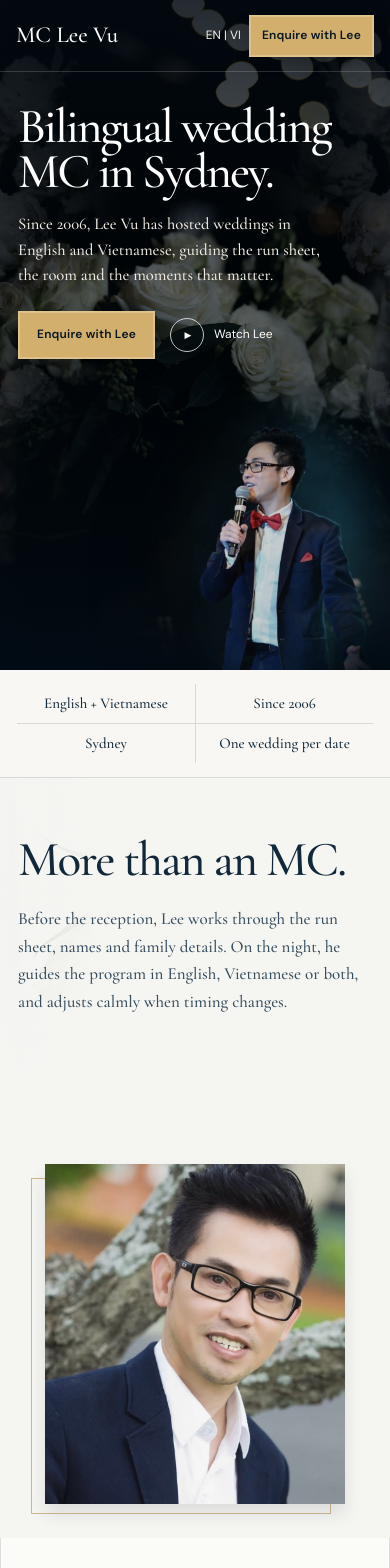
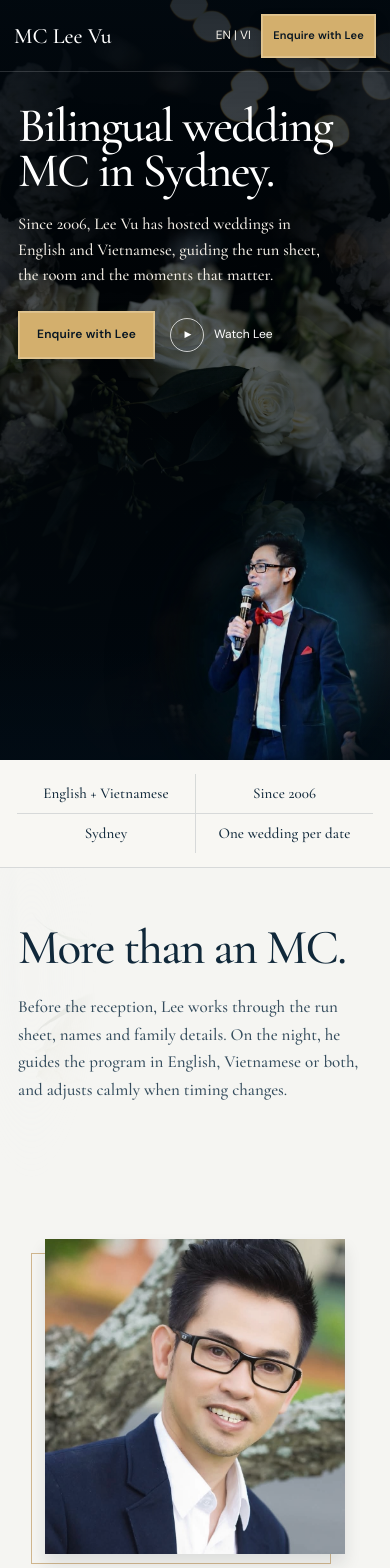
Before and after one commit to ohlalahahaha/mcleevu-wedding-mc, a React (Vite) app: page / in a window 390 px wide. Shown: the top 1568 px of the page. Built offline with nearby package versions, Linux system fonts and the light colour scheme.

Commit message:
Refine Lee Vu client experience with Impeccable

```diff
--- a/src/styles.css
+++ b/src/styles.css
@@ -21,6 +21,12 @@ button,input,textarea,select{font:inherit}
 button{cursor:pointer}
 img,video{display:block;max-width:100%}
 section[id]{scroll-margin-top:84px}
+::selection{background:#d7b97e;color:#061522}
+html{scrollbar-width:thin;scrollbar-color:#9c743c #061522}
+body{-webkit-font-smoothing:antialiased;text-rendering:optimizeLegibility}
+a{text-underline-offset:.18em;text-decoration-thickness:.06em}
+input,textarea{caret-color:var(--gold-deep)}
+*{-webkit-tap-highlight-color:rgba(211,175,109,.16)}
 :focus-visible{outline:2px solid var(--gold-deep);outline-offset:3px}
 
 .site-header{position:absolute;z-index:30;inset:0 0 auto;height:88px;padding:0 clamp(28px,6vw,96px);display:flex;align-items:center;gap:34px;color:#fff;border-bottom:1px solid rgba(255,255,255,.16)}
@@ -38,21 +44,21 @@ section[id]{scroll-margin-top:84px}
 .hero::before{content:'';position:absolute;inset:0;z-index:-3;background:linear-gradient(90deg,rgba(2,11,19,.82),rgba(2,11,19,.46) 40%,rgba(2,11,19,.13) 66%,rgba(2,11,19,.42))}
 .hero::after{content:'';position:absolute;left:0;right:0;bottom:0;height:110px;z-index:-1;background:linear-gradient(transparent,rgba(2,12,21,.82))}
 .hero-inner{position:relative;width:min(1180px,calc(100% - 80px));min-height:720px;margin:0 auto;display:grid;grid-template-columns:minmax(0,.88fr) minmax(430px,.86fr);align-items:end;gap:36px}
-.hero-copy{position:relative;z-index:4;max-width:570px;padding:232px 0 92px}.hero h1{margin:0;font:500 clamp(62px,5.65vw,84px)/.91 var(--serif);letter-spacing:-.042em}.hero-lead{max-width:520px;margin:23px 0 0;color:#f0ebe3;font:500 19px/1.58 var(--serif)}
+.hero-copy{position:relative;z-index:4;max-width:570px;padding:232px 0 92px;text-shadow:0 4px 28px rgba(0,0,0,.28)}.hero h1{margin:0;font:500 clamp(62px,5.65vw,84px)/.91 var(--serif);letter-spacing:-.04em;text-wrap:balance}.hero-lead{max-width:520px;margin:23px 0 0;color:#f4efe7;font:500 19px/1.58 var(--serif);text-shadow:0 2px 18px rgba(0,0,0,.32)}
 .hero-actions{display:flex;align-items:center;gap:24px;margin-top:31px}.hero-actions .button{min-width:142px}.video-link{display:inline-flex;align-items:center;gap:10px;color:#fff;text-decoration:none;font-size:12px}.play-dot{width:34px;height:34px;border:1px solid rgba(255,255,255,.74);border-radius:50%;display:grid;place-items:center;font-size:9px;padding-left:2px}
-.hero-portrait{position:relative;z-index:2;align-self:end;height:600px}.hero-portrait img{position:absolute;right:0;bottom:-1%;width:min(100%,530px);height:600px;object-fit:contain;object-position:bottom center;filter:brightness(.82) saturate(.62) contrast(.99) drop-shadow(0 26px 30px rgba(0,0,0,.34))}
+.hero-portrait{position:relative;z-index:2;align-self:end;height:600px}.hero-light{display:none}.hero-portrait img{position:absolute;right:0;bottom:-1%;width:min(100%,540px);height:600px;object-fit:contain;object-position:bottom center;filter:brightness(.91) saturate(.72) contrast(1.035) drop-shadow(0 24px 28px rgba(0,0,0,.38))}
 .hero-candles{position:absolute;top:12%;bottom:7%;width:16%;z-index:2;pointer-events:none}.hero-candles-left{left:2%}.hero-candles-right{right:2%}.hero-candles i{position:absolute;bottom:0;width:17px;height:96px;opacity:.68;background:linear-gradient(90deg,#b9a77f,#fff8df 44%,#bca77a)}.hero-candles i::before{content:'';position:absolute;left:50%;top:-20px;width:11px;height:18px;border-radius:55% 45% 55% 45%;transform:translateX(-50%) rotate(4deg);background:#e6bd74}.hero-candles i:nth-child(1){left:8%;height:120px}.hero-candles i:nth-child(2){left:42%;height:82px;bottom:5%}.hero-candles i:nth-child(3){right:5%;height:145px;bottom:1%}
 
-.trust-strip{height:100px;padding:0 max(40px,calc((100% - 1180px)/2));display:grid;grid-template-columns:repeat(4,1fr);align-items:center;background:#f8f7f3;border-bottom:1px solid var(--line)}.trust-strip strong{padding:0 28px;text-align:center;font:500 19px/1.25 var(--serif)}.trust-strip strong+strong{border-left:1px solid var(--line)}
+.trust-strip{height:94px;padding:0 max(40px,calc((100% - 1180px)/2));display:grid;grid-template-columns:repeat(4,1fr);align-items:center;background:#f8f7f3;border-bottom:1px solid var(--line)}.trust-strip strong{padding:0 28px;text-align:center;font:500 18px/1.25 var(--serif);letter-spacing:.005em}.trust-strip strong+strong{border-left:1px solid var(--line)}
 
 .story-band{display:grid;grid-template-columns:50% 14% 36%;min-height:560px;background:var(--ivory);overflow:hidden}.about-panel{position:relative;min-width:0;padding:80px 46% 70px max(48px,calc((100vw - 1180px)/2));background:var(--ivory);overflow:hidden}.about-panel::before{content:'';position:absolute;left:-9%;top:-14%;width:34%;height:58%;background:url('/media/decor/roses-light.jpg') center/cover;opacity:.12;-webkit-mask-image:radial-gradient(ellipse,#000 8%,transparent 70%);mask-image:radial-gradient(ellipse,#000 8%,transparent 70%)}
 .section-copy{position:relative;z-index:2;max-width:420px}.section-copy h2{margin:0;font:500 clamp(48px,4.2vw,66px)/.97 var(--serif);letter-spacing:-.035em}.section-copy p{margin:22px 0 0;color:#344c5d;font:500 18px/1.65 var(--serif)}
-.about-photo{position:absolute;right:5.5%;bottom:4%;width:41%;height:88%;margin:0}.about-photo::before{content:'';position:absolute;inset:8% 8% 2% -5%;border:1px solid rgba(183,139,72,.58);z-index:0}.about-photo img{position:absolute;z-index:1;right:0;bottom:0;width:94%;height:93%;object-fit:cover;object-position:center 14%;filter:saturate(.72) contrast(1) brightness(.98);box-shadow:0 12px 16px rgba(21,32,38,.12)}
+.about-photo{position:absolute;right:5.5%;bottom:4%;width:41%;height:88%;margin:0}.about-photo::before{content:'';position:absolute;inset:8% 8% 2% -5%;border:1px solid rgba(183,139,72,.58);z-index:0}.about-photo img{position:absolute;z-index:1;right:0;bottom:0;width:94%;height:93%;object-fit:cover;object-position:center 14%;filter:saturate(.76) contrast(1.015) brightness(1);box-shadow:0 16px 30px rgba(21,32,38,.14)}
 .identity-note{display:flex;flex-direction:column;justify-content:center;gap:18px;padding:44px 28px;background:#fbfbf8;border-left:1px solid var(--line);border-right:1px solid var(--line);text-align:center}.identity-note span{color:#956f38;font:600 12px/1.45 var(--sans);letter-spacing:.04em}.identity-note p{margin:0;font:500 18px/1.43 var(--serif)}.identity-note a{font-size:12px;text-underline-offset:4px;text-decoration-color:var(--gold-deep)}
 .sydney-moment{position:relative;isolation:isolate;min-height:560px;overflow:hidden;color:#fff;background:var(--navy)}.sydney-image{position:absolute;inset:0;z-index:-3;background:url('/media/decor/sydney-harbour.jpg') center/cover no-repeat;filter:saturate(.77) brightness(.66)}.sydney-overlay{position:absolute;inset:0;z-index:-2;background:linear-gradient(180deg,rgba(5,18,31,.08),rgba(5,18,31,.65) 74%,rgba(5,18,31,.86))}.sydney-moment::after{content:'';position:absolute;right:-16%;bottom:-20%;width:62%;height:54%;background:url('/media/decor/wedding-roses-candles.jpg') 68% 70%/160% auto no-repeat;opacity:.48;-webkit-mask-image:radial-gradient(ellipse,#000 5%,transparent 72%);mask-image:radial-gradient(ellipse,#000 5%,transparent 72%)}.sydney-copy{position:absolute;z-index:2;left:8%;right:8%;bottom:9%}.sydney-label{margin:0 0 12px;color:#e6cb99;font:600 12px/1.4 var(--sans);letter-spacing:.04em}.sydney-copy h2{max-width:520px;margin:0;font:500 clamp(38px,3vw,52px)/.98 var(--serif);letter-spacing:-.03em}.sydney-copy>p:last-child{max-width:510px;margin:16px 0 0;color:#f2ede5;font:500 17px/1.58 var(--serif)}
 
-.media-section{position:relative;background:var(--navy);color:#fff;overflow:hidden}.media-inner{display:grid;grid-template-columns:46% 54%;width:100%;margin:0}.video-column{position:relative;min-height:500px;display:grid;grid-template-columns:.72fr 1fr;gap:34px;align-items:center;padding:60px 38px 60px max(48px,calc((100vw - 1180px)/2));overflow:hidden;background:#071826}.video-column::before{content:'';position:absolute;inset:0;background:url('/media/decor/wedding-roses-candles.jpg') left center/cover no-repeat;opacity:.11}.video-column::after{content:'';position:absolute;left:-12%;bottom:-35%;width:54%;height:92%;background:url('/media/decor/flowers-dark.jpg') center/cover;opacity:.32;-webkit-mask-image:radial-gradient(ellipse,#000 8%,transparent 70%);mask-image:radial-gradient(ellipse,#000 8%,transparent 70%)}.media-copy,.video-frame{position:relative;z-index:2}.media-copy h2{margin:0;font:500 clamp(46px,3.9vw,60px)/.96 var(--serif)}.media-copy p{margin:16px 0 0;color:#d3dcdf;font:500 16px/1.6 var(--serif)}.video-frame{justify-self:center;width:min(100%,285px);padding:9px;border:1px solid rgba(211,175,109,.72);background:#04101b;box-shadow:0 8px 12px rgba(0,0,0,.24)}.media-section video{width:100%;aspect-ratio:883/1104;object-fit:cover;object-position:center 7%;background:#02080d}
-.availability-section{position:relative;min-width:0;display:flex;flex-direction:column;justify-content:center;padding:64px max(46px,calc((100vw - 1180px)/2)) 64px 54px;background:#f8f7f3;color:var(--ink);overflow:visible}.availability-section::before{content:'';position:absolute;right:-14%;top:-25%;width:37%;height:75%;background:url('/media/decor/roses-light.jpg') center/cover;opacity:.08;-webkit-mask-image:radial-gradient(ellipse,#000 8%,transparent 70%);mask-image:radial-gradient(ellipse,#000 8%,transparent 70%)}.availability-intro,.availability-card{position:relative;z-index:2}.availability-intro{max-width:580px;margin:0 0 30px}.availability-intro h2{margin:0;font:500 clamp(48px,4vw,64px)/.97 var(--serif);letter-spacing:-.035em}.availability-intro p{margin:15px 0 0;color:var(--muted);font:500 18px/1.58 var(--serif)}.availability-card{width:100%;max-width:690px;padding:27px 28px;background:#fff;border:1px solid rgba(183,139,72,.5);box-shadow:0 7px 12px rgba(21,32,38,.08)}
+.media-section{position:relative;background:var(--navy);color:#fff;overflow:hidden}.media-inner{display:grid;grid-template-columns:46% 54%;width:100%;margin:0}.video-column{position:relative;min-height:500px;display:grid;grid-template-columns:.72fr 1fr;gap:34px;align-items:center;padding:60px 38px 60px max(48px,calc((100vw - 1180px)/2));overflow:hidden;background:#071826}.video-column::before{content:'';position:absolute;inset:0;background:url('/media/decor/wedding-roses-candles.jpg') left center/cover no-repeat;opacity:.11}.video-column::after{content:'';position:absolute;left:-12%;bottom:-35%;width:54%;height:92%;background:url('/media/decor/flowers-dark.jpg') center/cover;opacity:.32;-webkit-mask-image:radial-gradient(ellipse,#000 8%,transparent 70%);mask-image:radial-gradient(ellipse,#000 8%,transparent 70%)}.media-copy,.video-frame{position:relative;z-index:2}.media-copy h2{margin:0;font:500 clamp(46px,3.9vw,60px)/.96 var(--serif)}.media-copy p{margin:16px 0 0;color:#d3dcdf;font:500 16px/1.6 var(--serif)}.video-frame{justify-self:center;width:min(100%,292px);padding:8px;border:1px solid rgba(211,175,109,.7);background:#04101b;box-shadow:0 18px 34px rgba(0,0,0,.27)}.media-section video{width:100%;aspect-ratio:883/1104;object-fit:cover;object-position:center 7%;background:#02080d}
+.availability-section{position:relative;min-width:0;display:flex;flex-direction:column;justify-content:center;padding:64px max(46px,calc((100vw - 1180px)/2)) 64px 54px;background:#f8f7f3;color:var(--ink);overflow:visible}.availability-section::before{content:'';position:absolute;right:-14%;top:-25%;width:37%;height:75%;background:url('/media/decor/roses-light.jpg') center/cover;opacity:.08;-webkit-mask-image:radial-gradient(ellipse,#000 8%,transparent 70%);mask-image:radial-gradient(ellipse,#000 8%,transparent 70%)}.availability-intro,.availability-card{position:relative;z-index:2}.availability-intro{max-width:580px;margin:0 0 30px}.availability-intro h2{margin:0;font:500 clamp(48px,4vw,64px)/.97 var(--serif);letter-spacing:-.035em}.availability-intro p{margin:15px 0 0;color:var(--muted);font:500 18px/1.58 var(--serif)}.availability-card{width:100%;max-width:690px;padding:29px 30px;background:#fff;border:1px solid rgba(183,139,72,.46);box-shadow:0 16px 36px rgba(21,32,38,.09)}
 
 .date-checker>label,.form-grid label>span{display:block;margin-bottom:8px;font-size:12px;font-weight:600;letter-spacing:.01em}.date-row{display:grid;grid-template-columns:1fr auto;gap:12px}.date-row .button{min-width:142px}
 input,textarea,select{width:100%;min-height:56px;border:1px solid rgba(16,40,58,.18);border-radius:0;background:#fff;color:var(--ink);padding:12px 14px;font-size:15px}textarea{min-height:110px;resize:vertical}input:focus,textarea:focus,select:focus{border-color:var(--gold-deep);outline:2px solid rgba(169,127,66,.16);outline-offset:1px}
@@ -61,7 +67,7 @@ input,textarea,select{width:100%;min-height:56px;border:1px solid rgba(16,40,58,
 
 a.button{text-decoration:none;display:inline-flex;align-items:center;justify-content:center}.enquiry-actions{display:flex;flex-wrap:wrap;gap:14px;margin-top:22px}.button-quiet{min-height:54px;padding:0 27px;display:inline-flex;align-items:center;justify-content:center;border:1px solid rgba(169,127,66,.55);background:#fff;color:var(--ink);font-size:12px;font-weight:600;letter-spacing:.018em;text-decoration:none;transition:background-color .18s ease,border-color .18s ease}.button-quiet:hover{background:#f6f0e2;border-color:var(--gold-deep)}.enquiry-details{display:grid;grid-template-columns:auto 1fr;gap:9px 16px;align-items:baseline;margin-top:21px;font-size:14px;color:var(--muted)}.enquiry-details a{color:var(--ink);font-weight:600;text-underline-offset:4px;text-decoration-color:var(--gold-deep)}.enquiry-note{margin:17px 0 0;color:var(--muted);font-size:13px;line-height:1.6}
 
-.closing-band{display:grid;grid-template-columns:44% 56%;background:var(--navy);color:#fff;border-top:1px solid rgba(255,255,255,.08)}.contact-section{position:relative;min-height:310px;padding:62px 42px 58px max(48px,calc((100vw - 1180px)/2));overflow:hidden}.contact-section::after{content:'';position:absolute;left:-16%;bottom:-55%;width:55%;height:125%;background:url('/media/decor/flowers-dark.jpg') center/cover;opacity:.17;-webkit-mask-image:radial-gradient(ellipse,#000 8%,transparent 72%);mask-image:radial-gradient(ellipse,#000 8%,transparent 72%)}.contact-inner{position:relative;z-index:2}.contact-section h2,.faq-section h2{margin:0;font:500 clamp(42px,3.45vw,54px)/.98 var(--serif)}.contact-inner>div:first-child p{margin:15px 0 0;color:#d0d9dd;font:500 16px/1.6 var(--serif)}.contact-links{display:grid;grid-template-columns:1fr 1fr;gap:22px;margin-top:38px}.contact-links a{display:grid;gap:6px;text-decoration:none;padding-top:14px;border-top:1px solid rgba(211,175,109,.45)}.contact-links small{color:#dfbf84;font-size:12px}.contact-links strong{font:500 20px/1.25 var(--serif);word-break:break-word}
+.closing-band{display:grid;grid-template-columns:44% 56%;background:var(--navy);color:#fff;border-top:1px solid rgba(255,255,255,.08)}.contact-section{position:relative;min-height:310px;padding:62px 42px 58px max(48px,calc((100vw - 1180px)/2));overflow:hidden}.contact-section::after{content:'';position:absolute;left:-16%;bottom:-55%;width:55%;height:125%;background:url('/media/decor/flowers-dark.jpg') center/cover;opacity:.17;-webkit-mask-image:radial-gradient(ellipse,#000 8%,transparent 72%);mask-image:radial-gradient(ellipse,#000 8%,transparent 72%)}.contact-inner{position:relative;z-index:2}.contact-section h2,.faq-section h2{margin:0;font:500 clamp(42px,3.45vw,54px)/.98 var(--serif)}.contact-inner>div:first-child p{margin:15px 0 0;color:#d0d9dd;font:500 16px/1.6 var(--serif)}.contact-links{display:grid;grid-template-columns:1fr 1fr;gap:22px;margin-top:38px}.contact-links a{display:grid;gap:6px;text-decoration:none;padding-top:14px;border-top:1px solid rgba(211,175,109,.45);transition:border-color .18s ease,color .18s ease}.contact-links a:hover{border-color:#e0c48e;color:#fff}.contact-links small{color:#dfbf84;font-size:12px}.contact-links strong{font:500 20px/1.25 var(--serif);word-break:break-word}
 .faq-section{position:relative;min-height:310px;padding:62px max(48px,calc((100vw - 1180px)/2)) 58px 42px;border-left:1px solid rgba(255,255,255,.08);overflow:hidden}.faq-section::after{content:'';position:absolute;right:-9%;bottom:-48%;width:47%;height:120%;background:url('/media/decor/flowers-dark.jpg') center/cover;opacity:.18;-webkit-mask-image:radial-gradient(ellipse,#000 7%,transparent 72%);mask-image:radial-gradient(ellipse,#000 7%,transparent 72%)}.faq-list{position:relative;z-index:2;margin-top:26px}.faq-list article{border-top:1px solid rgba(255,255,255,.16)}.faq-list article:last-child{border-bottom:1px solid rgba(255,255,255,.16)}.faq-list button{width:100%;min-height:58px;padding:13px 0;border:0;background:none;color:#fff;display:flex;align-items:center;justify-content:space-between;gap:18px;text-align:left}.faq-list button span{font:500 18px/1.35 var(--serif)}.faq-list button b{color:var(--gold);font:400 21px/1 var(--serif)}.faq-list article p{max-width:650px;margin:0;padding:0 36px 19px 0;color:#cbd4d8;font-size:14px;line-height:1.6}
 footer{background:#04121e;color:#fff;padding:25px max(48px,calc((100vw - 1180px)/2)) 21px;border-top:1px solid rgba(255,255,255,.08)}.footer-inner{display:flex;align-items:center;justify-content:space-between;gap:30px}.footer-brand small{font-size:12px;color:#c0c9cd}.footer-inner>p{margin:0;color:#bac4c8;font-size:12px}
 
@@ -70,13 +76,30 @@ footer{background:#04121e;color:#fff;padding:25px max(48px,calc((100vw - 1180px)
 }
 
 @media(max-width:640px){
-  .site-header{height:72px;padding:0 16px;gap:10px}.brand span{font-size:23px}.site-header .brand small{display:none}.header-actions{margin-left:auto;gap:8px}.lang-toggle{min-height:42px;font-size:12px}.button-small{min-height:42px;padding-inline:12px;font-size:12px}
-  .hero{min-height:670px}.hero-atmosphere{background-position:47% center}.hero-atmosphere::before,.hero-atmosphere::after{width:68%;opacity:.58}.hero-atmosphere::before{left:-34%}.hero-atmosphere::after{right:-34%}.hero::before{background:linear-gradient(180deg,rgba(2,11,19,.76),rgba(2,11,19,.3) 44%,rgba(2,11,19,.82))}.hero-inner{width:100%;min-height:670px;display:block}.hero-copy{padding:104px 18px 0;max-width:355px}.hero h1{font-size:49px;line-height:.92}.hero-lead{font-size:16.5px;line-height:1.55;max-width:340px;margin-top:18px}.hero-actions{margin-top:22px;gap:15px}.hero-actions .button{min-width:126px;min-height:48px;padding-inline:18px}.video-link{font-size:12px}.hero-portrait{position:absolute;right:-4%;bottom:-1%;width:72%;height:375px}.hero-portrait img{right:0;width:100%;height:375px;object-position:bottom center}.hero-candles{display:none}
+  .site-header{height:72px;padding:0 14px;gap:8px}.brand{flex:0 0 auto}.brand span{font-size:22px;white-space:nowrap}.site-header .brand small{display:none}.header-actions{margin-left:auto;gap:6px;min-width:0}.lang-toggle{min-width:44px;min-height:44px;font-size:12px;white-space:nowrap}.button-small{min-height:44px;padding-inline:11px;font-size:11px;white-space:nowrap}
+  .hero{min-height:760px}.hero-atmosphere{background-position:47% center}.hero-atmosphere::before,.hero-atmosphere::after{width:68%;opacity:.58}.hero-atmosphere::before{left:-34%}.hero-atmosphere::after{right:-34%}.hero::before{background:linear-gradient(180deg,rgba(2,11,19,.76),rgba(2,11,19,.3) 44%,rgba(2,11,19,.82))}.hero-inner{width:100%;min-height:760px;display:block}.hero-copy{padding:104px 18px 0;max-width:358px;text-shadow:0 4px 24px rgba(0,0,0,.34)}.hero h1{font-size:clamp(44px,12.4vw,52px);line-height:.93;letter-spacing:-.035em}.hero-lead{font-size:16.5px;line-height:1.55;max-width:345px;margin-top:18px}.hero-actions{margin-top:22px;gap:15px}.hero-actions .button{min-width:126px;min-height:48px;padding-inline:18px}.video-link{font-size:12px}.hero-portrait{position:absolute;right:-2%;bottom:0;width:66%;height:330px}.hero-portrait img{right:0;width:100%;height:330px;object-position:bottom center}.hero-candles{display:none}
   .trust-strip{height:auto;padding:14px 17px;grid-template-columns:1fr 1fr}.trust-strip strong{padding:10px 6px;font-size:15px}.trust-strip strong:nth-child(3){border-left:0}.trust-strip strong:nth-child(n+3){border-top:1px solid var(--line)}
-  .story-band{display:block}.about-panel{min-height:760px;padding:58px 18px 405px}.section-copy{max-width:none}.section-copy h2{font-size:49px}.section-copy p{font-size:17px;line-height:1.62}.about-photo{left:50%;right:auto;bottom:34px;width:min(78%,300px);height:340px;transform:translateX(-50%)}.about-photo::before{inset:14px 14px -10px -14px}.about-photo img{inset:0;width:100%;height:100%;object-position:center 12%;box-shadow:0 10px 16px rgba(21,32,38,.11)}
+  .story-band{display:block}.about-panel{min-height:720px;padding:56px 18px 374px}.section-copy{max-width:none}.section-copy h2{font-size:49px}.section-copy p{font-size:17px;line-height:1.62}.about-photo{left:50%;right:auto;bottom:34px;width:min(78%,300px);height:315px;transform:translateX(-50%)}.about-photo::before{inset:14px 14px -10px -14px}.about-photo img{inset:0;width:100%;height:100%;object-position:center 12%;box-shadow:0 10px 16px rgba(21,32,38,.11)}
   .identity-note{display:flex;min-height:220px;padding:40px 30px}.identity-note span{font-size:12px}.identity-note p{font-size:18px;line-height:1.45;max-width:300px;margin:0 auto}.sydney-moment{min-height:410px}.sydney-copy{left:18px;right:18px;bottom:9%}.sydney-label{font-size:12px}.sydney-copy h2{font-size:40px}.sydney-copy>p:last-child{font-size:15.5px}.sydney-moment::after{width:80%;right:-38%}
-  .video-column{min-height:660px;grid-template-columns:1fr;padding:56px 18px 62px;gap:34px}.media-copy h2{font-size:44px}.media-copy p{font-size:16px}.video-frame{width:min(100%,280px);justify-self:center}.availability-section{padding:58px 18px}.availability-intro h2{font-size:44px}.availability-intro p{font-size:16.5px}.availability-card{padding:20px}.date-row,.form-grid{grid-template-columns:1fr}.form-grid .full{grid-column:auto}.date-row .button{min-width:0}.date-checker>label,.form-grid label>span{font-size:12px}
+  .video-column{min-height:600px;grid-template-columns:1fr;padding:52px 18px 56px;gap:28px}.media-copy h2{font-size:44px}.media-copy p{font-size:16px}.video-frame{width:min(100%,280px);justify-self:center}.availability-section{padding:52px 18px}.availability-intro h2{font-size:44px}.availability-intro p{font-size:16.5px}.availability-card{padding:21px 18px}.date-row,.form-grid{grid-template-columns:1fr}.form-grid .full{grid-column:auto}.date-row .button{min-width:0}.date-checker>label,.form-grid label>span{font-size:12px}
   .closing-band{display:block}.contact-section,.faq-section{min-height:auto;padding:50px 18px}.faq-section{border-left:0;border-top:1px solid rgba(255,255,255,.08)}.contact-section h2,.faq-section h2{font-size:40px}.contact-links{grid-template-columns:1fr;margin-top:28px}.contact-links small{font-size:12px}.footer-inner{align-items:flex-end}.footer-brand span{font-size:21px}.footer-brand small{font-size:12px}.footer-inner>p{font-size:12px}
 }
 
+@media(prefers-reduced-motion:no-preference){
+  .hero-atmosphere{animation:lee-scene-settle 1.15s cubic-bezier(.16,1,.3,1) both}
+  .hero-copy{animation:lee-copy-settle .82s .08s cubic-bezier(.16,1,.3,1) both}
+  .hero-portrait img{animation:lee-portrait-settle .95s .12s cubic-bezier(.16,1,.3,1) both}
+}
+@keyframes lee-scene-settle{from{transform:scale(1.025);filter:saturate(.68) brightness(.48) contrast(1.06)}to{transform:scale(1);filter:saturate(.76) brightness(.55) contrast(1.04)}}
+@keyframes lee-copy-settle{from{opacity:.78;transform:translateY(12px)}to{opacity:1;transform:translateY(0)}}
+@keyframes lee-portrait-settle{from{opacity:.86;transform:translateY(18px)}to{opacity:1;transform:translateY(0)}}
+@media(max-width:380px){
+  .site-header{padding-inline:10px;gap:5px}.brand span{font-size:20px}.header-actions{gap:4px}.button-small{padding-inline:8px;font-size:10.5px}
+  .hero,.hero-inner{min-height:790px}.hero-copy{padding:98px 15px 0}.hero h1{font-size:43px}.hero-lead{font-size:16px}.hero-actions{gap:10px;flex-wrap:wrap}
+  .hero-portrait{width:69%;height:315px}.hero-portrait img{height:315px}
+  .trust-strip{padding-inline:12px}.trust-strip strong{font-size:14px}
+  .availability-section,.contact-section,.faq-section{padding-left:15px;padding-right:15px}
+  .availability-card{padding-inline:15px}.enquiry-actions{display:grid;grid-template-columns:1fr}.button-quiet,.enquiry-actions .button{width:100%}
+  .footer-inner{gap:14px}.footer-inner>p{white-space:nowrap}
+}
 @media(prefers-reduced-motion:reduce){html{scroll-behavior:auto}*{animation:none!important;transition:none!important}}
```
